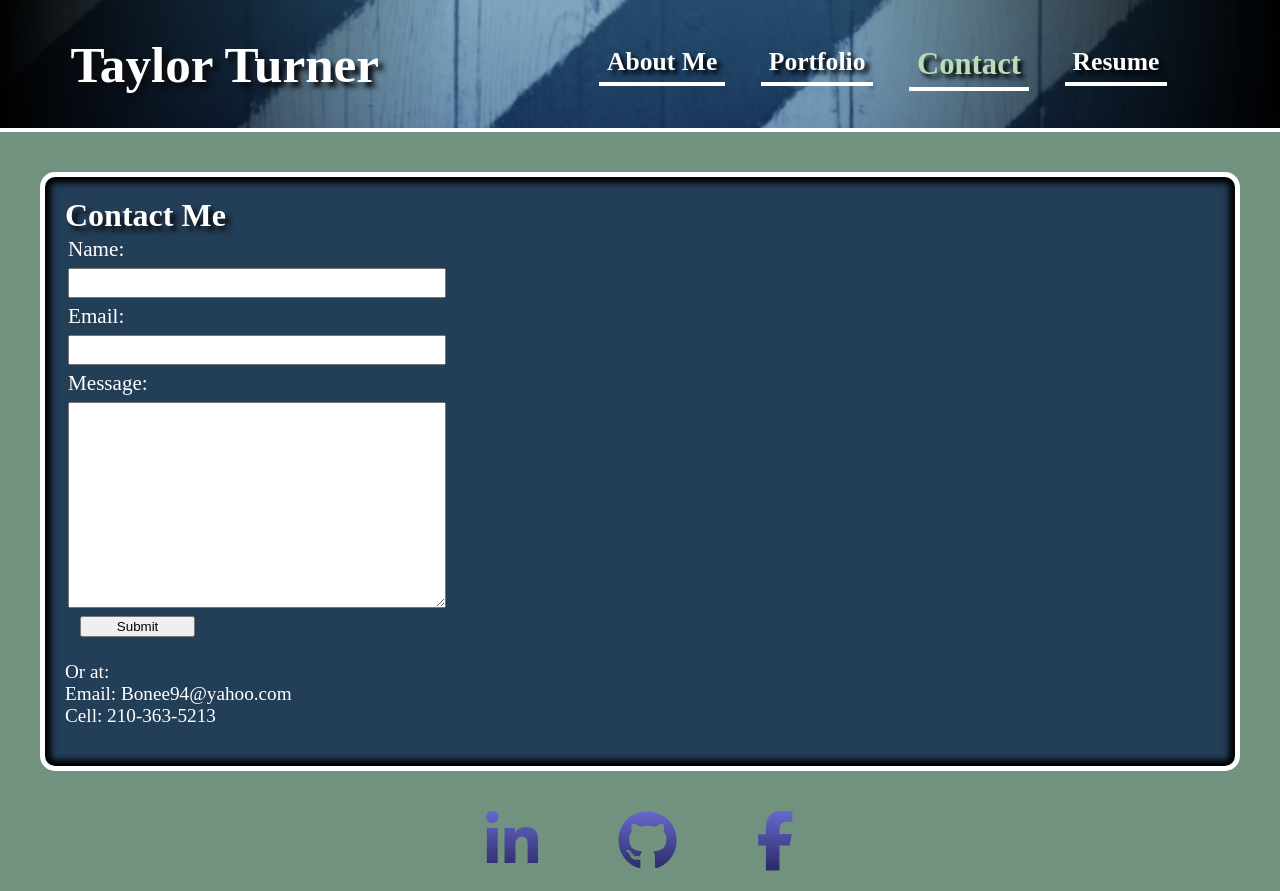
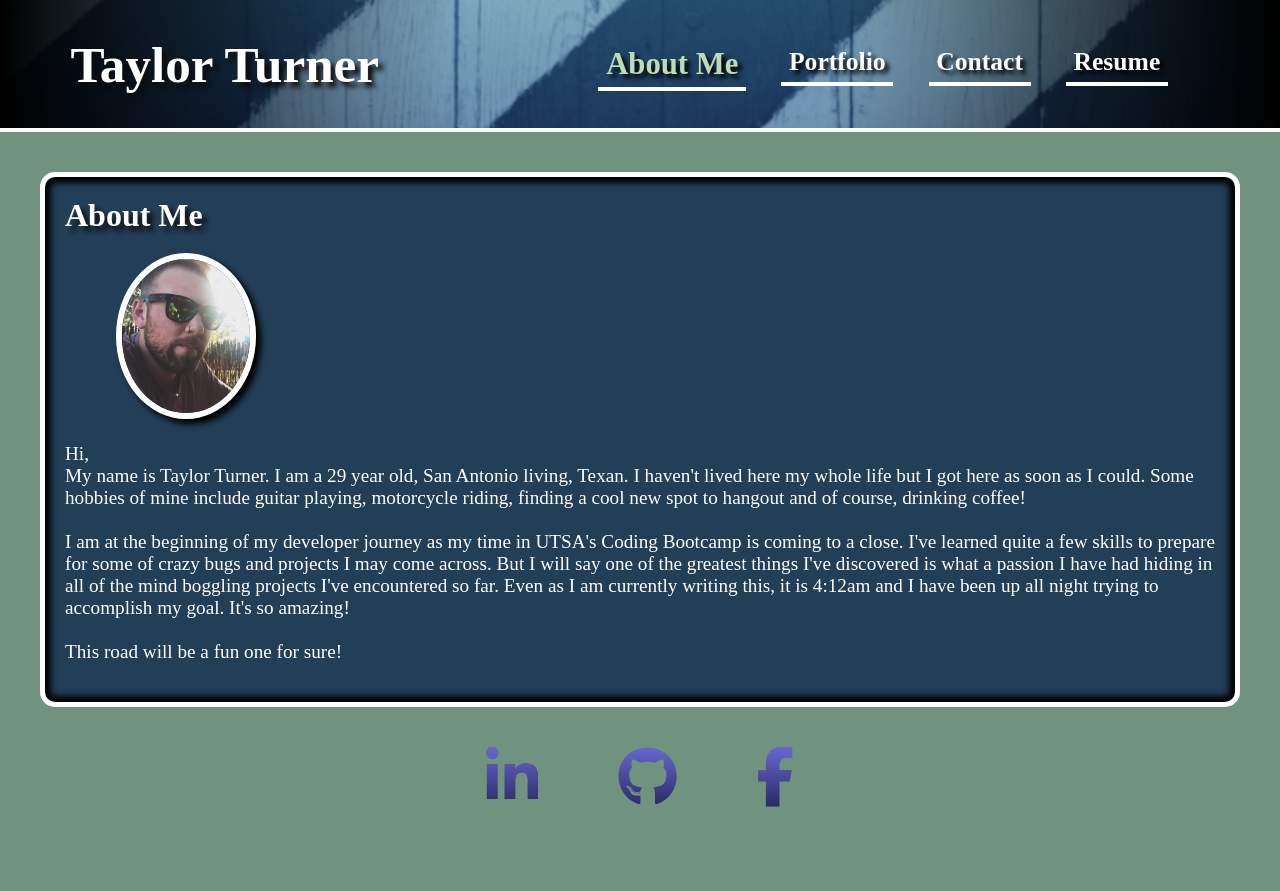
Before and after one commit to Bonee94/taylors-react-portfolio, a React (Create React App) app: page / in a window 1280 px wide. After the commit the page ends 827 px from the top, so only its background shows below. Built offline with nearby package versions, Linux system fonts and the light colour scheme.

Commit message:
Added short bio to about me page

```diff
--- a/src/components/PortfolioContainer.js
+++ b/src/components/PortfolioContainer.js
@@ -8,7 +8,7 @@ import Contact from './pages/Contact';
 
 
 export default function PortfolioContainer() {
-  const [currentPage, setCurrentPage] = useState('Contact');
+  const [currentPage, setCurrentPage] = useState('About');
 
   // this is checking the value of current page state and returning the proper page
   const renderPage = () => {
--- a/src/components/pages/About.js
+++ b/src/components/pages/About.js
@@ -7,13 +7,7 @@ export default function About() {
       <div className='page-card'>
       <h1>About Me</h1>
       <img className="profile-picture" src={profilePic} alt=""/>
-      <p>
-        Nunc pharetra finibus est at efficitur. Praesent sed congue diam.
-        Integer gravida dui mauris, ut interdum nunc egestas sed. Aenean sed
-        mo llis diam. Nunc aliquet risus ac finibus porta. Nam quis arcu non
-        lectus tincidunt fermentum. Suspendisse aliquet orci porta quam semper
-        imperdiet. Praesent euismod mi justo, faucibus scelerisque risus cursus
-        in. Sed rhoncus mollis diam, sit amet facilisis lectus blandit at.
+      <p>Hi, <br/> My name is Taylor Turner. I am a 29 year old, San Antonio living, Texan. I haven't lived here my whole life but I got here as soon as I could. Some hobbies of mine include guitar playing, motorcycle riding, finding a cool new spot to hangout and of course, drinking coffee!  <br/> <br/>  I am at the beginning of my developer journey as my time in UTSA's Coding Bootcamp is coming to a close. I've learned quite a few skills to prepare for some of crazy bugs and projects I may come across. But I will say one of the greatest things I've discovered is what a passion I have had hiding in all of the mind boggling projects I've encountered so far. Even as I am currently writing this, it is 4:12am and I have been up all night trying to accomplish my goal. It's so amazing!<br/><br/> This road will be a fun one for sure!
       </p>
       </div>
     </div>
```
